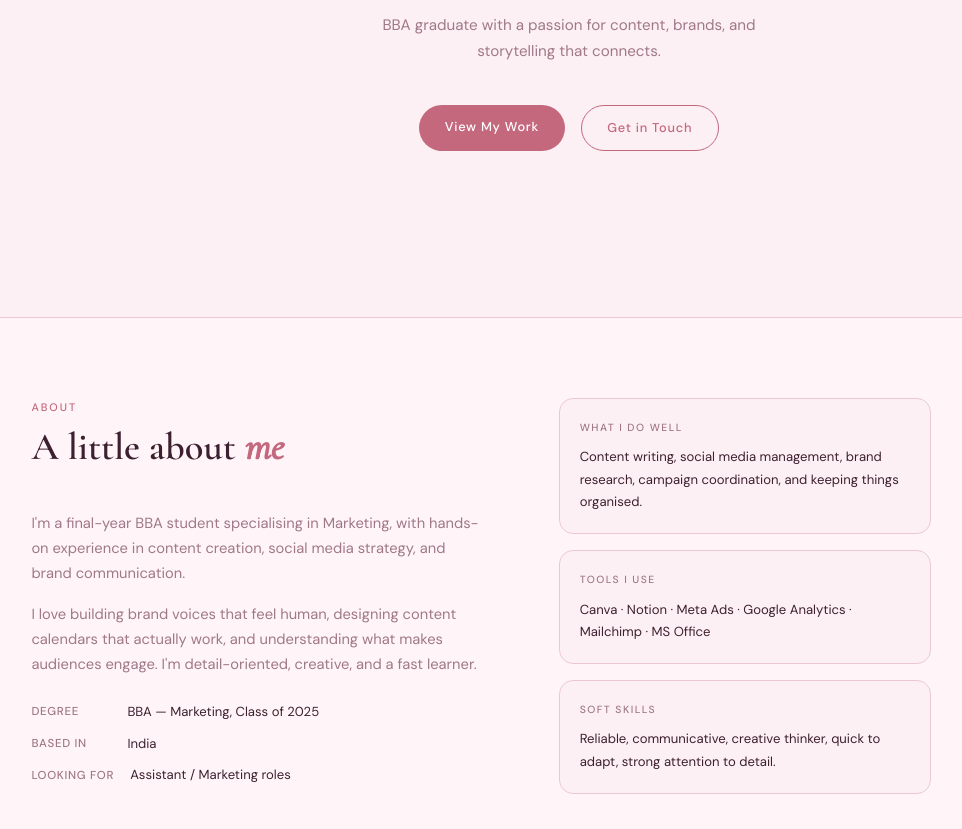
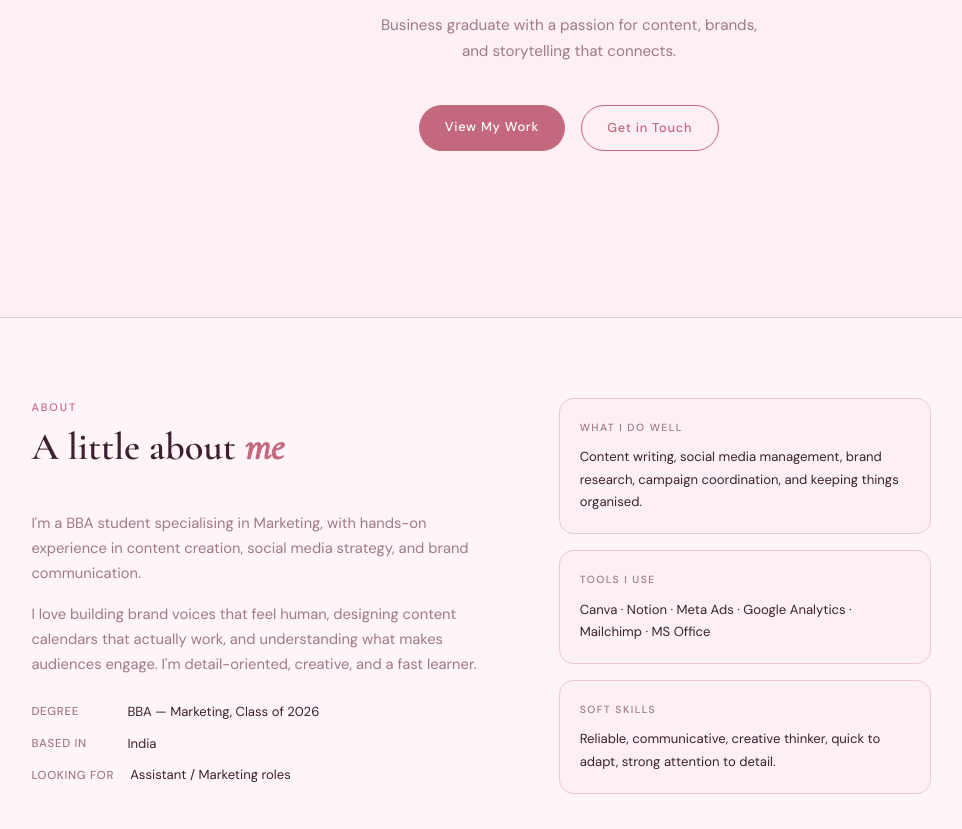
Before and after one commit to shreyamishraa24/shreya-mishra, a plain HTML site: page index.html in a window 1280 px wide. Shown: the part 483-1312 px from the top of the page, without its empty margins (71-1033 px from the left). Drawn offline with nearby package versions, Linux system fonts and the light colour scheme.

Commit message:
Update index.html

```diff
--- a/index.html
+++ b/index.html
@@ -353,7 +353,7 @@
 <section id="hero">
   <p class="eyebrow">Content Creator · Digital Marketer</p>
   <h1>Shreya<br/><em>Mishra</em></h1>
-  <p class="hero-desc">BBA graduate with a passion for content, brands, and storytelling that connects.</p>
+  <p class="hero-desc">Business graduate with a passion for content, brands, and storytelling that connects.</p>
   <div class="hero-btns">
     <a href="#work" class="btn btn-fill">View My Work</a>
     <a href="#contact" class="btn btn-outline">Get in Touch</a>
@@ -368,13 +368,13 @@
         <div class="section-tag">About</div>
         <h2>A little about <em>me</em></h2>
       </div>
-      <p>I'm a final-year BBA student specialising in Marketing, with hands-on experience in content creation, social media strategy, and brand communication.</p>
+      <p>I'm a BBA student specialising in Marketing, with hands-on experience in content creation, social media strategy, and brand communication.</p>
       <p>I love building brand voices that feel human, designing content calendars that actually work, and understanding what makes audiences engage. I'm detail-oriented, creative, and a fast learner.</p>
 
       <div class="about-details">
         <div class="detail-row">
           <span class="label">Degree</span>
-          <span class="value">BBA — Marketing, Class of 2025</span>
+          <span class="value">BBA — Marketing, Class of 2026</span>
         </div>
         <div class="detail-row">
           <span class="label">Based in</span>
@@ -561,7 +561,7 @@
 </section>
 
 <!-- FOOTER -->
-<footer>Shreya Mishra · 2025</footer>
+<footer>Shreya Mishra · 2026</footer>
 
 <script>
   const observer = new IntersectionObserver(
```
